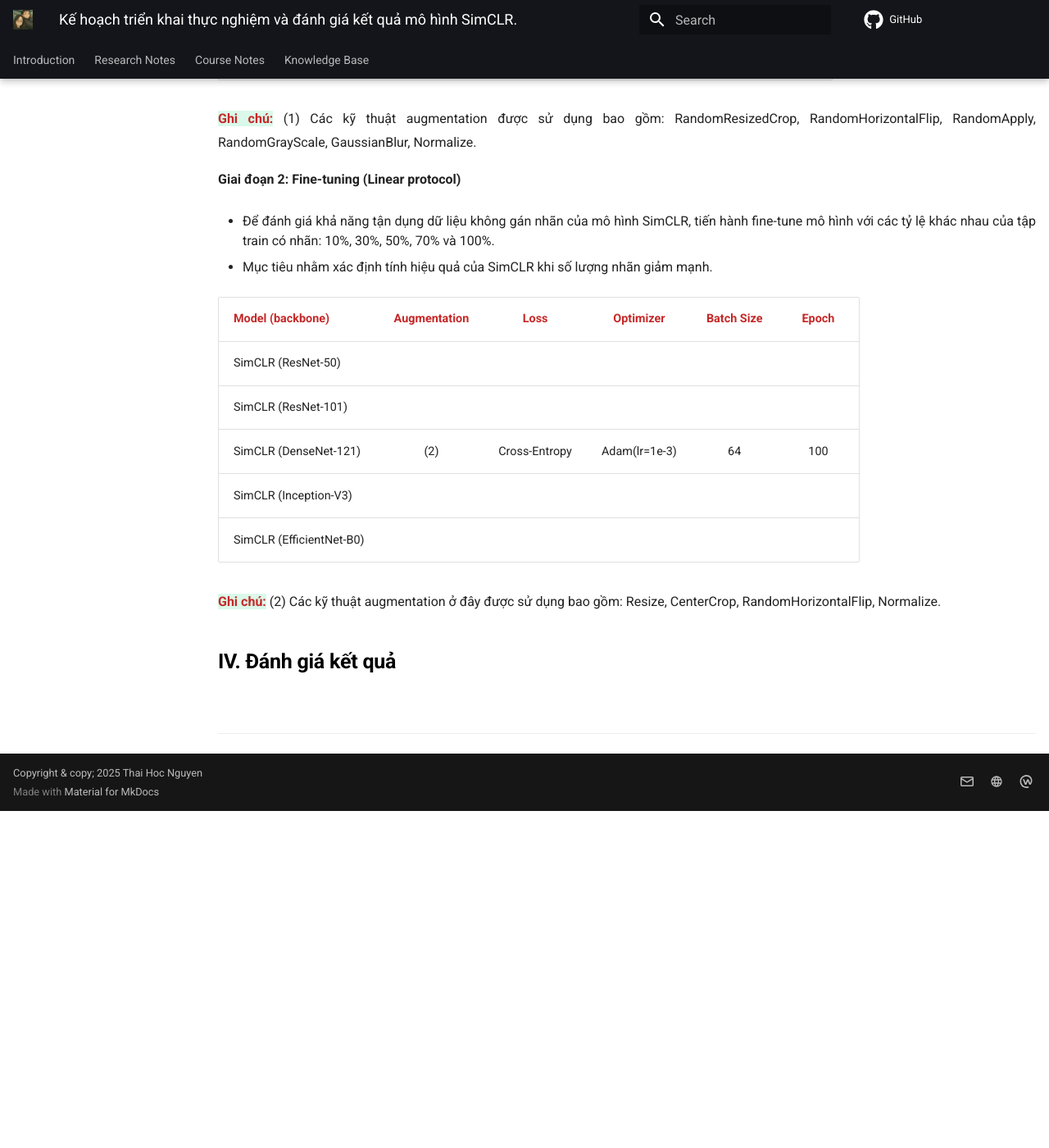
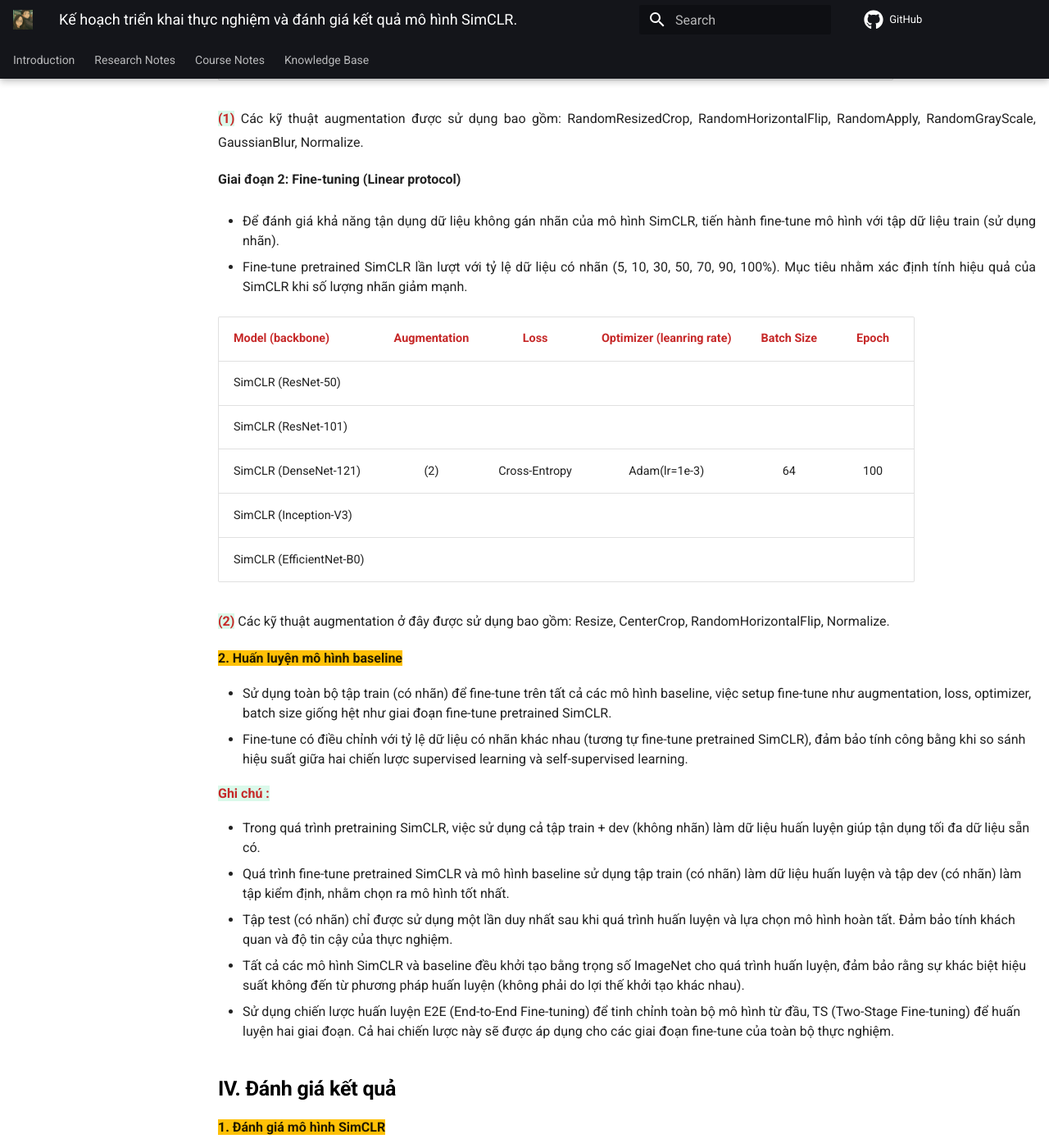
Before and after one commit to nthaihoc/hoc-sphere, an MkDocs documentation site: the page built from docs/research-logs/ccc-notes/note03.md, in a window 1280 px wide and 1400 px high, scrolled down 2632 px. Shown: the whole window at 82% size. Built offline with MkDocs 1.6.1 and Material for MkDocs 9.7.7, drawn with Linux system fonts in a browser that asks for light colours; comment, search, counter and statistics services are not loaded; before the commit the page ends 3621 px from its top, so only the background shows below that; some of the changed text lies outside the part shown.

Commit message:
update ccrnotes

```diff
--- a/docs/research-logs/ccc-notes/note03.md
+++ b/docs/research-logs/ccc-notes/note03.md
@@ -67,7 +67,7 @@
 - Sử dụng hàm mất mát NT-Xent để học biểu diễn.
 - Huấn luyện SimCLR lần lượt với 5 backbone đã được lựa chọn.
 
-| ^^Model (backbone)^^ | ^^Augmentation^^ | ^^Loss^^ | ^^Optimizer^^ | ^^Batch Size^^ | ^^Epoch^^ |
+| ^^Model (backbone)^^ | ^^Augmentation^^ | ^^Loss^^ | ^^Optimizer (learning rate)^^ | ^^Batch Size^^ | ^^Epoch^^ |
 | :---- |:---: | :--: | :------: | :--------: | :---: |
 | SimCLR (ResNet-50) |          |      |      |       |      |
 | SimCLR (ResNet-101) |         |      |
@@ -75,16 +75,16 @@
 | SimCLR (Inception-V3) |       |      |         |     |     |
 | SimCLR (EfficientNet-B0) |    |      |         |     |     |
 
-{++Ghi chú:++} (1) Các kỹ thuật augmentation được sử dụng bao gồm: RandomResizedCrop, RandomHorizontalFlip, RandomApply, RandomGrayScale, GaussianBlur, Normalize.
+{++(1)++} Các kỹ thuật augmentation được sử dụng bao gồm: RandomResizedCrop, RandomHorizontalFlip, RandomApply, RandomGrayScale, GaussianBlur, Normalize.
 
 
 **Giai đoạn 2: Fine-tuning (Linear protocol)**
 
-- Để đánh giá khả năng tận dụng dữ liệu không gán nhãn của mô hình SimCLR, tiến hành fine-tune mô hình với các tỷ lệ khác nhau của tập train có nhãn: 10%, 30%, 50%, 70% và 100%.
+- Để đánh giá khả năng tận dụng dữ liệu không gán nhãn của mô hình SimCLR, tiến hành fine-tune mô hình với tập dữ liệu train (sử dụng nhãn).
 
-- Mục tiêu nhằm xác định tính hiệu quả của SimCLR khi số lượng nhãn giảm mạnh.
+- Fine-tune pretrained SimCLR lần lượt với tỷ lệ dữ liệu có nhãn (5, 10, 30, 50, 70, 90, 100%). Mục tiêu nhằm xác định tính hiệu quả của SimCLR khi số lượng nhãn giảm mạnh.
 
-| ^^Model (backbone)^^ | ^^Augmentation^^ | ^^Loss^^ | ^^Optimizer^^ | ^^Batch Size^^ | ^^Epoch^^ |
+| ^^Model (backbone)^^ | ^^Augmentation^^ | ^^Loss^^ | ^^Optimizer (leanring rate)^^ | ^^Batch Size^^ | ^^Epoch^^ |
 | :---- |:---: | :--: | :------: | :--------: | :---: |
 | SimCLR (ResNet-50) |          |      |      |       |      |
 | SimCLR (ResNet-101) |         |      |
@@ -92,10 +92,39 @@
 | SimCLR (Inception-V3) |       |      |         |     |     |
 | SimCLR (EfficientNet-B0) |    |      |         |     |     |
 
-{++Ghi chú:++} (2) Các kỹ thuật augmentation ở đây được sử dụng bao gồm: Resize, CenterCrop, RandomHorizontalFlip, Normalize.
+{++(2)++} Các kỹ thuật augmentation ở đây được sử dụng bao gồm: Resize, CenterCrop, RandomHorizontalFlip, Normalize.
 
+==**2. Huấn luyện mô hình baseline**==
+
+- Sử dụng toàn bộ tập train (có nhãn) để fine-tune trên tất cả các mô hình baseline, việc setup fine-tune như augmentation, loss, optimizer, batch size giống hệt như giai đoạn fine-tune pretrained SimCLR.
+- Fine-tune có điều chỉnh với tỷ lệ dữ liệu có nhãn khác nhau (tương tự fine-tune pretrained SimCLR), đảm bảo tính công bằng khi so sánh hiệu suất giữa hai chiến lược supervised learning và self-supervised learning.
+
+{++Ghi chú :++}
+
+- Trong quá trình pretraining SimCLR, việc sử dụng cả tập train + dev (không nhãn) làm dữ liệu huấn luyện giúp tận dụng tối đa dữ liệu sẵn có.
+- Quá trình fine-tune pretrained SimCLR và mô hình baseline sử dụng tập train (có nhãn) làm dữ liệu huấn luyện và tập dev (có nhãn) làm tập kiểm định, nhằm chọn ra mô hình tốt nhất.
+- Tập test (có nhãn) chỉ được sử dụng một lần duy nhất sau khi quá trình huấn luyện và lựa chọn mô hình hoàn tất. Đảm bảo tính khách quan và độ tin cậy của thực nghiệm.
+- Tất cả các mô hình SimCLR và baseline đều khởi tạo bằng trọng số ImageNet cho quá trình huấn luyện, đảm bảo rằng sự khác biệt hiệu suất không đến từ phương pháp huấn luyện (không phải do lợi thế khởi tạo khác nhau).
+- Sử dụng chiến lược huấn luyện E2E (End-to-End Fine-tuning) để tinh chỉnh toàn bộ mô hình từ đầu, TS (Two-Stage Fine-tuning) để huấn luyện hai giai đoạn. Cả hai chiến lược này sẽ được áp dụng cho các giai đoạn fine-tune của toàn bộ thực nghiệm.
 
 ## IV. Đánh giá kết quả
+
+==**1. Đánh giá mô hình SimCLR**==
+
+**a/ Đánh giá giai đoạn pretrained SimCLR**
+
+| ^^Mô hình^^ | ^^Backbone^^ | ^^Weight^^ | ^^NT-Xent Loss^^ |
+| :-----: | :------- | :---: | :--------: |
+|         | ResNet-50       | Random init |
+|         |                 | ImageNet    |
+|         | DenseNet-121    | Random init |
+|         |                 | ImageNet    |
+|  SimCLR | Inception-V3    | Random init |
+|         |                 | ImageNet    |
+|         | ResNet-101      | Random init |
+|         |                 | ImageNet    |
+|         | EfficientNet-B0 | Random init |
+|         |                 | ImageNet    |
 
 
 <br>
```
Also changed, not shown: docs/research-logs/cervical-cancer-cytology.md (+1 -1 lines).
